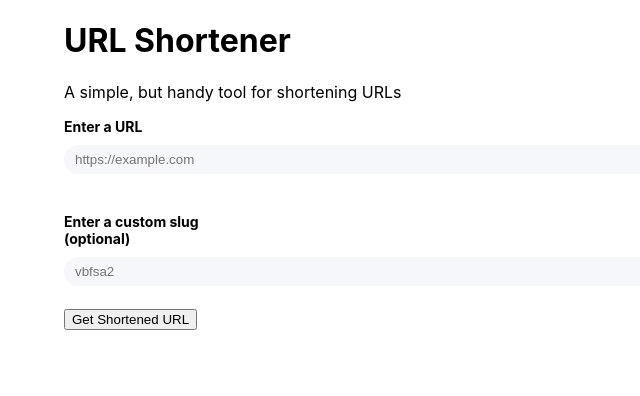
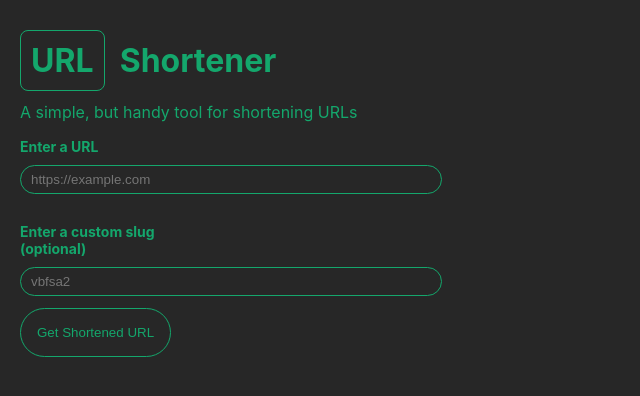
Before and after one commit to wwaterman12/url-shortener, a React (Create React App) app: page / in a window 1280 px wide. Shown: the top 396 px of the page, without its empty margins (0-640 px from the left). Built offline with nearby package versions, Linux system fonts and the light colour scheme.

Commit message:
:lipstick: update color scheme and tweak layout

```diff
--- a/src/components/form/Form.module.css
+++ b/src/components/form/Form.module.css
@@ -4,7 +4,7 @@
 
 .inputWrapper {
   min-height: 80px;
-  margin-bottom: 15px;
+  margin-bottom: 5px;
   display: flex;
   flex-direction: column;
   align-items: flex-start;
@@ -17,13 +17,14 @@
 input.input {
   margin: 10px 0 5px;
   width: 90%;
+  max-width: 400px;
   cursor: text;
   padding: 6px 10px;
-  border: 1px solid transparent;
+  border: 1px solid var(--green);
   border-radius: 40px;
-  background: var(--light-gray);
-  transition: border-color 0.2s cubic-bezier(0.645, 0.045, 0.355, 1);
-  color: var(--black);
+  background: var(--black);
+  transition: border-color var(--cubic-transition);
+  color: var(--green);
 }
 
 .errorMessage {
@@ -40,7 +41,6 @@ input.input {
 
 input.input:focus {
   outline: none;
-  border-color: var(--black);
 }
 
 input.active:not(:focus):invalid {
@@ -51,3 +51,17 @@ input.active:not(:focus):invalid {
 input.active:not(:focus):invalid + span.errorMessage {
   display: block;
 }
+
+.button {
+  padding: 16px;
+  background: var(--black);
+  border-radius: 40px;
+  border: 1px solid var(--green);
+  color: var(--green);
+  transition: background-color 0.5s;
+  cursor: pointer;
+}
+
+.button:hover {
+  background: var(--gray);
+}
--- a/src/components/form/index.tsx
+++ b/src/components/form/index.tsx
@@ -47,7 +47,11 @@ function Form() {
           numbers
         </span>
       </label>
-      <button type="submit" aria-label="Get shortened URL">
+      <button
+        type="submit"
+        aria-label="Get shortened URL"
+        className={styles.button}
+      >
         Get Shortened URL
       </button>
     </form>
--- a/src/index.css
+++ b/src/index.css
@@ -7,13 +7,12 @@ body {
   -moz-osx-font-smoothing: grayscale;
 }
 
-code {
-  font-family: source-code-pro, Menlo, Monaco, Consolas, "Courier New",
-    monospace;
+:root {
+  --black: #272727;
+  --green: #14a76c;
+  --red: #ff652f;
+  --gray: #747474;
+  --yellow: #ffe400;
+  --shadow: 0px 4px 12px rgba(0, 0, 0, 0.12);
+  --cubic-transition: 0.2s cubic-bezier(0.645, 0.045, 0.355, 1);
 }
-
-:root {
-  --black: #191919;
-  --red: #ff6c6c;
-  --light-gray: #f6f7fb;
-}
--- a/src/view/View.module.css
+++ b/src/view/View.module.css
@@ -1,5 +1,13 @@
 .view {
   margin: auto;
-  max-width: 90vw;
   height: 100vh;
+  padding: 20px;
+  background: var(--black);
+  color: var(--green);
 }
+
+.logo {
+  padding: 10px;
+  border: 1px solid var(--green);
+  border-radius: 8px;
+}
--- a/src/view/index.tsx
+++ b/src/view/index.tsx
@@ -1,12 +1,16 @@
 import React from "react";
 import Form from "../components/form";
+import logo from "../assets/logo.png";
 import styles from "./View.module.css";
 
 function View() {
   return (
     <div className={styles.view}>
       <header>
-        <h1>URL Shortener</h1>
+        <h1>
+          <span className={styles.logo}>URL</span>
+          &nbsp; Shortener
+        </h1>
         <p>A simple, but handy tool for shortening URLs</p>
       </header>
       <Form />
```
Also changed, not shown: src/assets/alert.svg, 1 other file (tests, documents, lock files or other folders).
